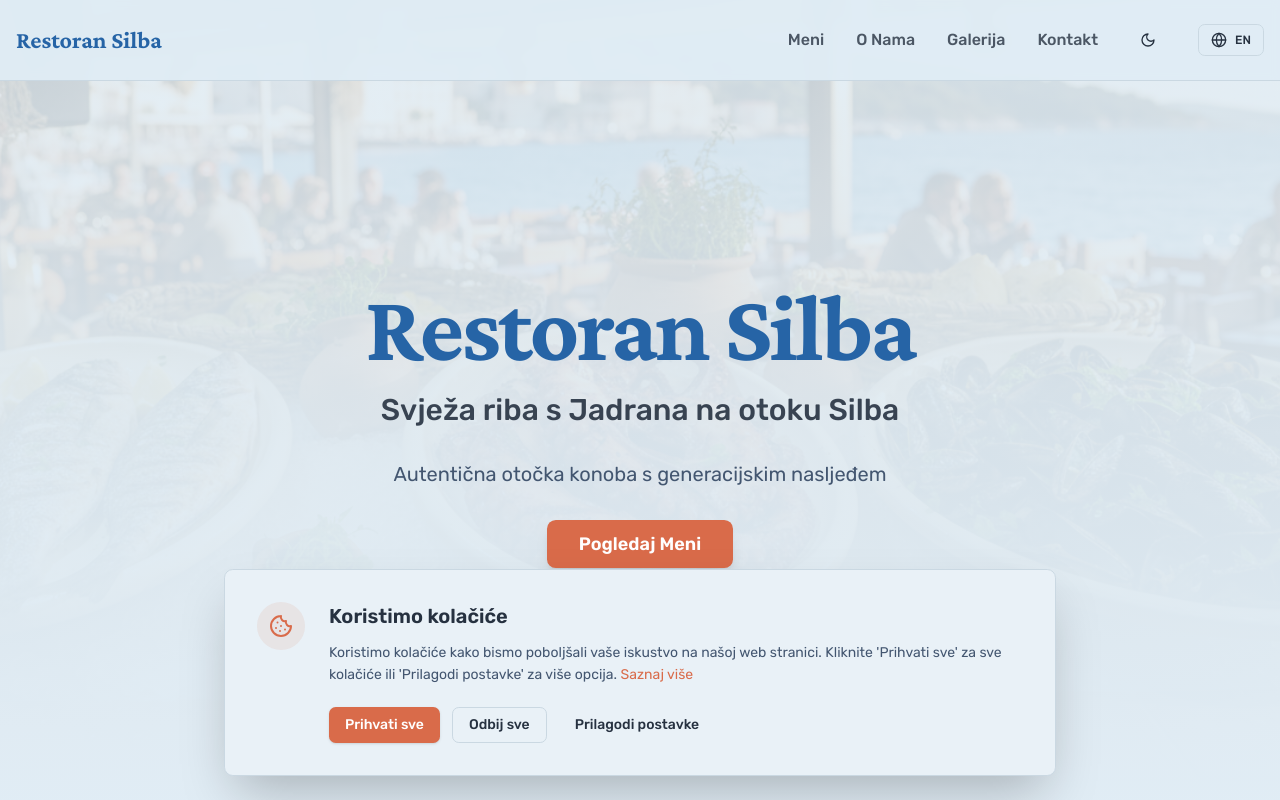
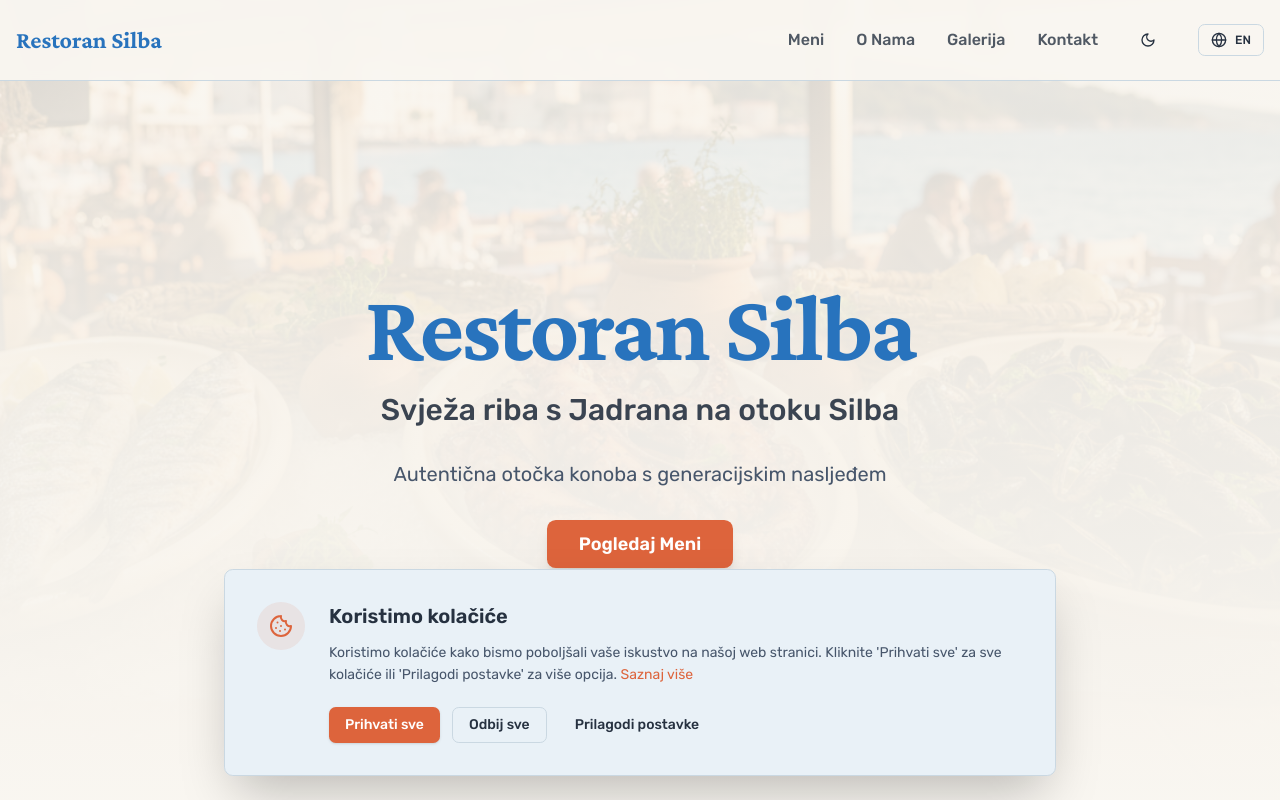
Before and after one commit to tihomiraugustic-beep/sg-1bc2244e-b8a4-4d15-a4d6-e99f972ea7fd-1778622651, a Next.js app: page / in a window 1280 px wide. Shown: the top 800 px of the page. Built offline with nearby package versions, Linux system fonts and the light colour scheme.

Commit message:
style(ui): update primary blue color

```diff
--- a/src/styles/globals.css
+++ b/src/styles/globals.css
@@ -13,19 +13,19 @@
 @layer base {
   :root {
     --radius: 0.55rem;
-    --background: 205 50% 92%;
+    --background: 40 40% 96%;
     --foreground: 215 25% 20%;
     --card: 205 45% 94%;
     --card-foreground: 215 25% 20%;
     --popover: 205 50% 95%;
     --popover-foreground: 215 25% 20%;
-    --primary: 211 63% 40%;
-    --primary-foreground: 205 50% 92%;
+    --primary: 210 65% 45%;
+    --primary-foreground: 210 20% 98%;
     --secondary: 205 35% 88%;
     --secondary-foreground: 215 25% 20%;
-    --muted: 205 30% 86%;
-    --muted-foreground: 215 25% 35%;
-    --accent: 14 65% 57%;
+    --muted: 40 20% 88%;
+    --muted-foreground: 215 20% 35%;
+    --accent: 15 70% 55%;
     --accent-foreground: 0 0% 100%;
     --destructive: 0 84% 60%;
     --destructive-foreground: 0 0% 100%;
```
